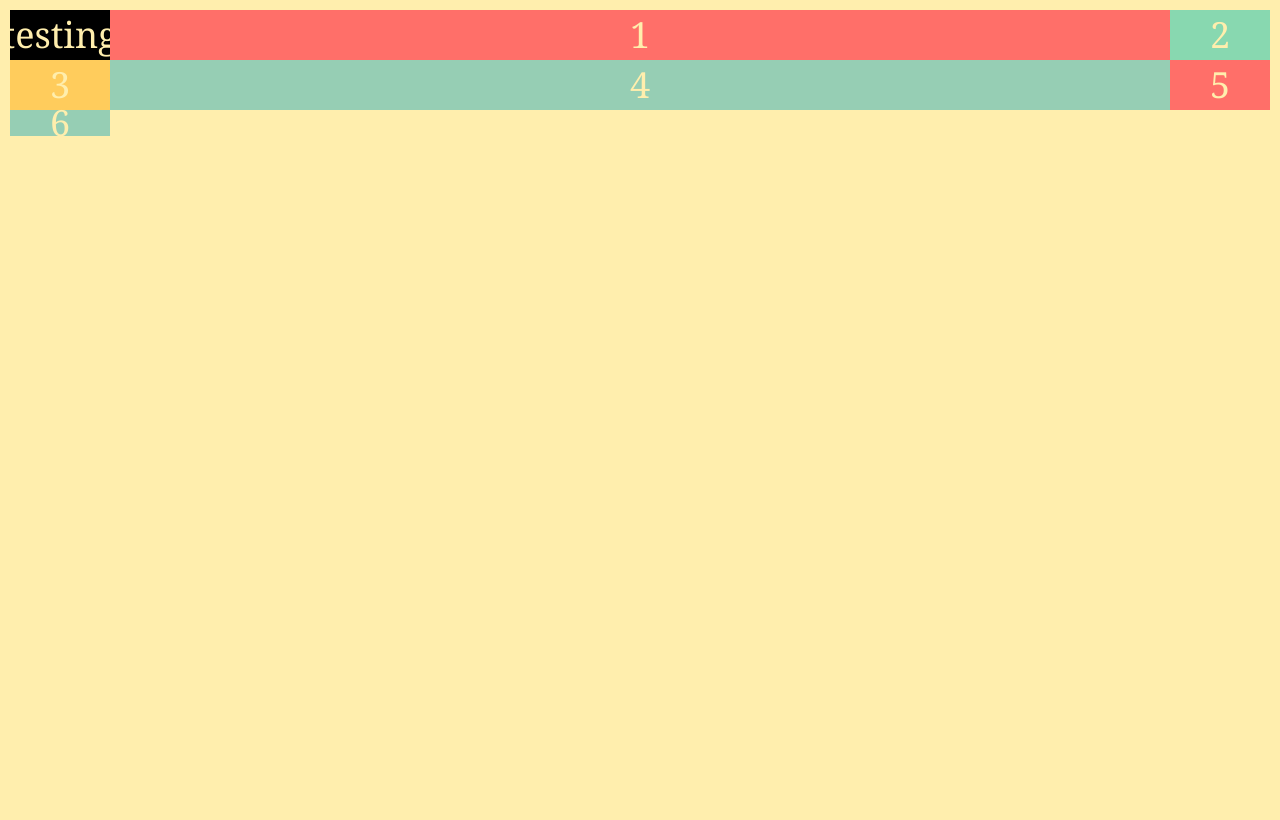
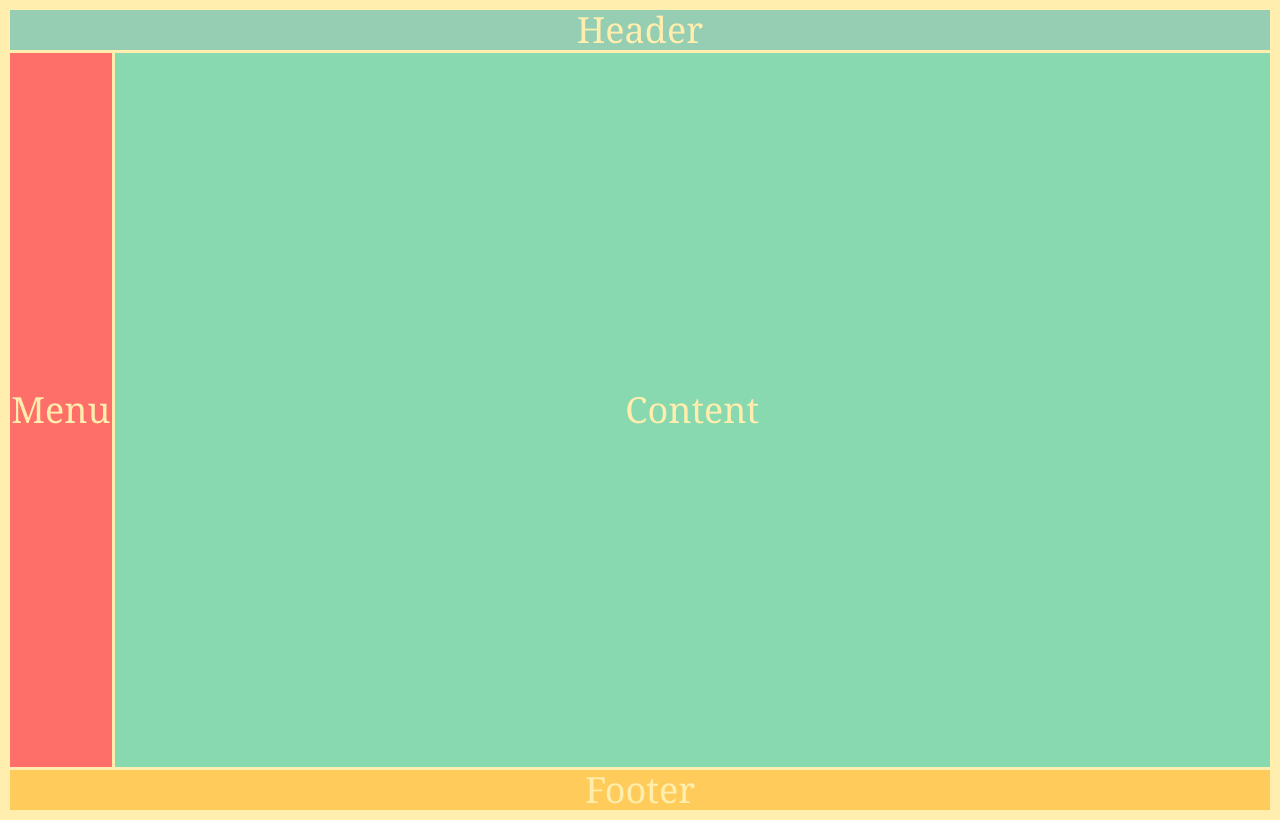
Before and after one commit to greenlightjohnny/randomblog, a Gatsby site: page / in a window 1280 px wide. Built offline with nearby package versions, Linux system fonts and the light colour scheme; Gatsby itself is replaced by a stand-in of ours.

Commit message:
Random tests

```diff
--- a/src/components/header.js
+++ b/src/components/header.js
@@ -1,9 +1,9 @@
 import { Link } from "gatsby"
 import PropTypes from "prop-types"
 import React from "react"
-import Sect from "./header.module.scss"
+import Sect from "./layout.module.scss"
 const Header = ({ siteTitle }) => (
-  <header className={Sect.header}>testing</header>
+  <header className={Sect.header}>Header</header>
 )
 
 Header.propTypes = {
--- a/src/components/layout.js
+++ b/src/components/layout.js
@@ -26,13 +26,12 @@ const Layout = ({ children }) => {
 
   return (
     <div className={Sect.container}>
-      <Header siteTitle={data.site.siteMetadata.title} />
-      <div>1</div>
-      <div>2</div>
-      <div>3</div>
-      <div>4</div>
-      <div>5</div>
-      <div>6</div>
+      {/* <Header siteTitle={data.site.siteMetadata.title} /> */}
+      <div className={Sect.header}>Header</div>
+      <div className={Sect.menu}>Menu</div>
+      <div className={Sect.content}>Content</div>
+      <div className={Sect.footer}>Footer</div>
+
       {children}
     </div>
   )
--- a/src/components/layout.module.scss
+++ b/src/components/layout.module.scss
@@ -1,9 +1,36 @@
 .container {
   display: grid;
-  grid-template-columns: 100px auto 100px;
-  grid-template-rows: 50px 50px;
+  //   grid-template-columns: repeat(3, 1fr);
+  //   grid-template-rows: repeat(3, 50px);
+  height: 100vh;
+  grid-template: 40px auto 40px / repeat(12, 1fr);
+  grid-gap: 3px;
+  grid-template-areas:
+    "h h h h h h h h h h h h h h h"
+    "m c c c c c c c c c c c c c c"
+    "f f f f f f f f f f f f f f f";
 }
 
+.header {
+  //   grid-column-start: 1;
+  //   grid-column-end: 3;
+  //grid-column: 1/ -1;
+  grid-area: h;
+}
+
+.footer {
+  //grid-column: 1/-1;
+  grid-area: f;
+}
+
+.content {
+  //grid-column: 2 / -1;
+  grid-area: c;
+}
+
+.menu {
+  grid-area: m;
+}
 .container > * {
   display: flex;
   justify-content: center;
@@ -18,7 +45,7 @@ body {
   margin: 10px;
 }
 
-.container > div:nth-child(1n) {
+.container > *:nth-child(1n) {
   background-color: #96ceb4;
 }
 
```
